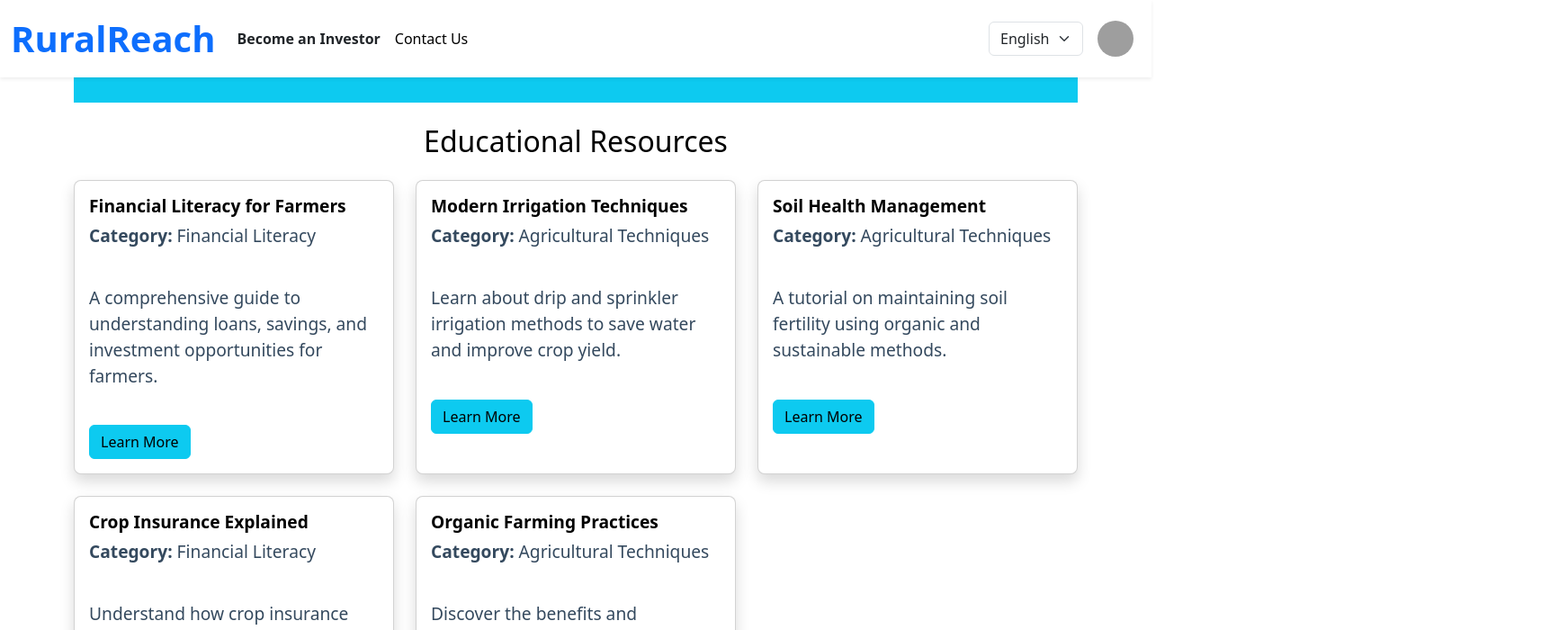
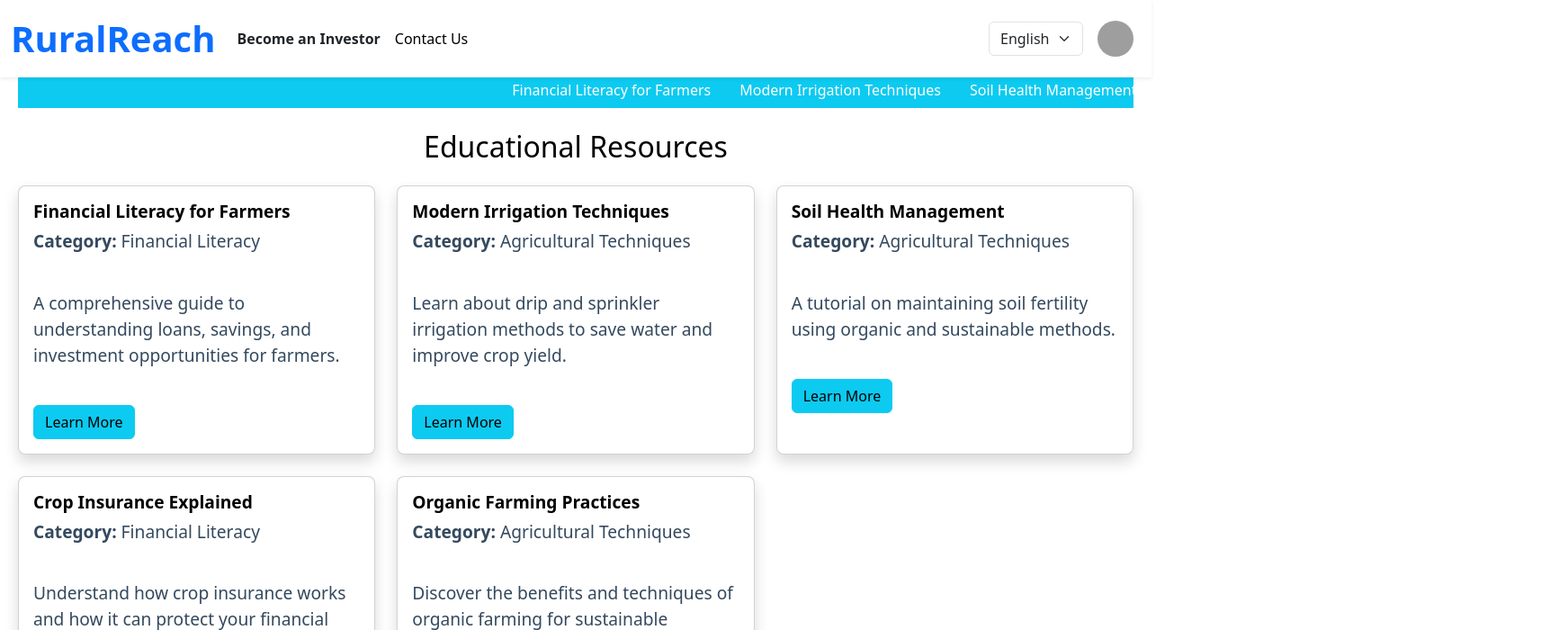
Before and after one commit to RamegowdaMD/RuralReach, a React (Vite) app in the folder client/: page /resources in a window 1280 px wide. Shown: the top 700 px of the page at 90% size, 1733 px wide, since content can reach past the window. Built offline with nearby package versions, Linux system fonts and the light colour scheme; grey boxes are pictures that could not be loaded.

Commit message:
sprucing up frontend for eductional and policy

```diff
--- /dev/null
+++ b/client/src/css/EducationalResources.css
@@ -0,0 +1,14 @@
+.scrolling-text {
+    display: inline-block;
+    white-space: nowrap;
+    animation: scrollText 20s linear infinite;
+  }
+
+  @keyframes scrollText {
+    from {
+      transform: translateX(100%);
+    }
+    to {
+      transform: translateX(-100%);
+    }
+  }
--- a/client/src/pages/EducationalResources.jsx
+++ b/client/src/pages/EducationalResources.jsx
@@ -1,7 +1,7 @@
 import React from 'react';
 import 'bootstrap/dist/css/bootstrap.min.css';
 import NavForAll from '../components/NavForAll';
-
+import '../css/EducationalResources.css';
 
 const EducationalResources = () => {
   const resources = [
@@ -10,35 +10,35 @@ const EducationalResources = () => {
       description:
         "A comprehensive guide to understanding loans, savings, and investment opportunities for farmers.",
       category: "Financial Literacy",
-      link: "https://www.example.com/financial-literacy",
+      link: "https://www.farmers.gov/data", // Reliable government resource
     },
     {
       title: "Modern Irrigation Techniques",
       description:
         "Learn about drip and sprinkler irrigation methods to save water and improve crop yield.",
       category: "Agricultural Techniques",
-      link: "https://www.example.com/modern-irrigation",
+      link: "https://www.irrigation.org", // A trusted site for irrigation techniques
     },
     {
       title: "Soil Health Management",
       description:
         "A tutorial on maintaining soil fertility using organic and sustainable methods.",
       category: "Agricultural Techniques",
-      link: "https://www.example.com/soil-health",
+      link: "https://www.nrcs.usda.gov", // NRCS, government website for soil health
     },
     {
       title: "Crop Insurance Explained",
       description:
         "Understand how crop insurance works and how it can protect your financial future.",
       category: "Financial Literacy",
-      link: "https://www.example.com/crop-insurance",
+      link: "https://www.rma.usda.gov", // USDA Risk Management Agency, trusted resource for crop insurance
     },
     {
       title: "Organic Farming Practices",
       description:
         "Discover the benefits and techniques of organic farming for sustainable agriculture.",
       category: "Agricultural Techniques",
-      link: "https://www.example.com/organic-farming",
+      link: "https://www.organic.org", // Organic Trade Association, a trusted source for organic farming information
     },
   ];
 
@@ -53,11 +53,14 @@ const EducationalResources = () => {
         padding: '20px', // Optional padding for better spacing
       }}
     >
-    <NavForAll/>
-    <div className="container my-5">
-      {/* Horizontal Scrolling Text */}
-      <div className="bg-info text-white py-2 mb-4">
-        <marquee>
+      <NavForAll />
+
+      {/* Horizontal Scrolling Text with CSS Animation */}
+      <div
+        className="bg-info text-white py-2 mb-4"
+        style={{ marginTop: '60px', width: '100%', padding: '0' }} // Adds space for the navbar
+      >
+        <div className="scrolling-text">
           {resources.map((resource, index) => (
             <span key={index} className="mx-3">
               <a
@@ -70,7 +73,7 @@ const EducationalResources = () => {
               </a>
             </span>
           ))}
-        </marquee>
+        </div>
       </div>
 
       {/* Educational Resources Section */}
@@ -99,7 +102,6 @@ const EducationalResources = () => {
         ))}
       </div>
     </div>
-    </div>
   );
 };
 
--- a/client/src/pages/PolicyAwareness.jsx
+++ b/client/src/pages/PolicyAwareness.jsx
@@ -46,7 +46,7 @@ const PolicyAwareness = () => {
     <NavForAll/>
     <div className="container my-5">
       {/* Horizontal Scrolling Text */}
-      <div className="bg-primary text-white py-2 mb-4">
+      <div className="bg-primary text-white py-2 mb-4" style={{ marginTop: '20px', width: '100%', padding: '0' }}>
         <marquee>
           {policies.map((policy, index) => (
             <span key={index} className="mx-3">
```
Lines whose indentation alone changed are shown as unchanged.
